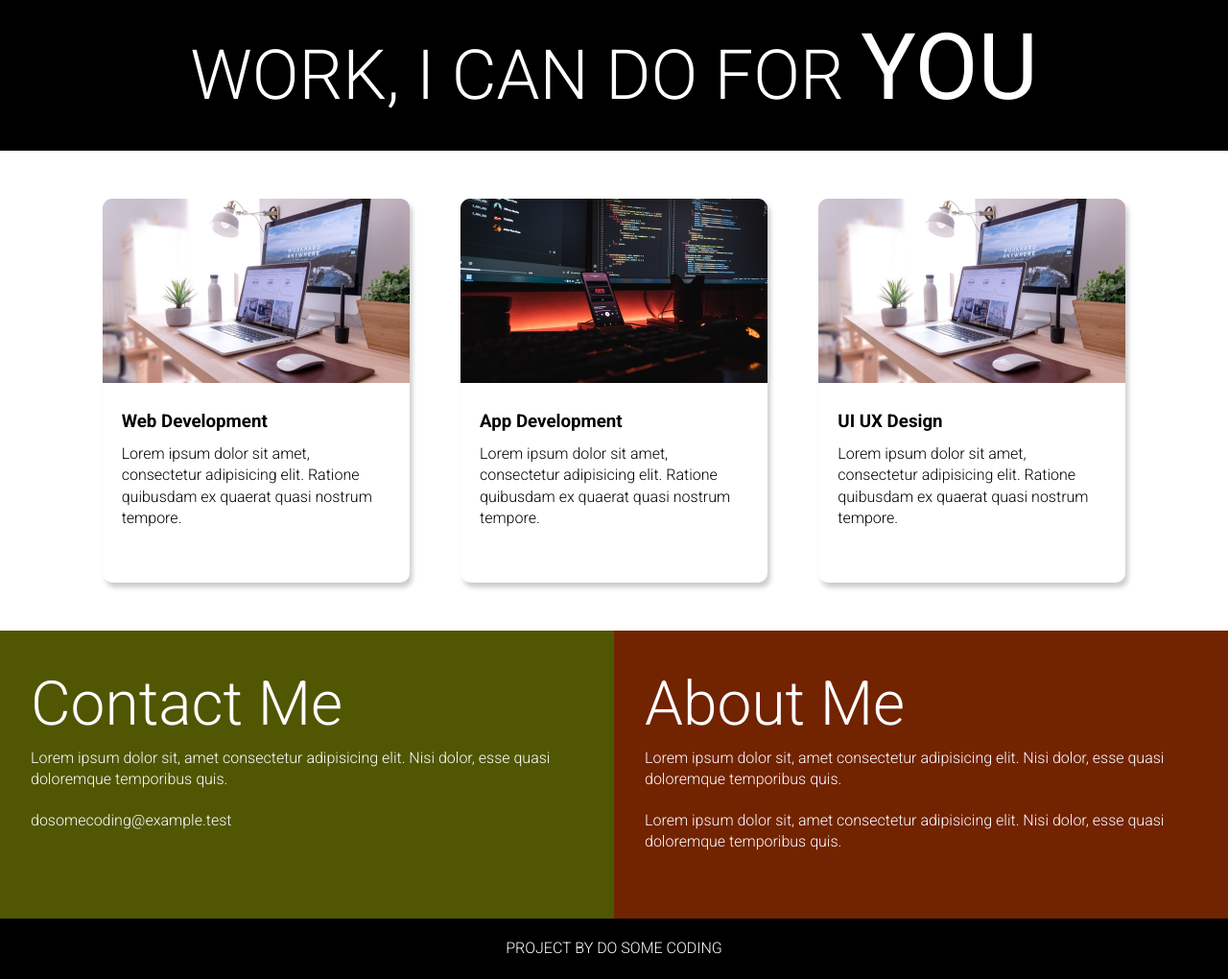
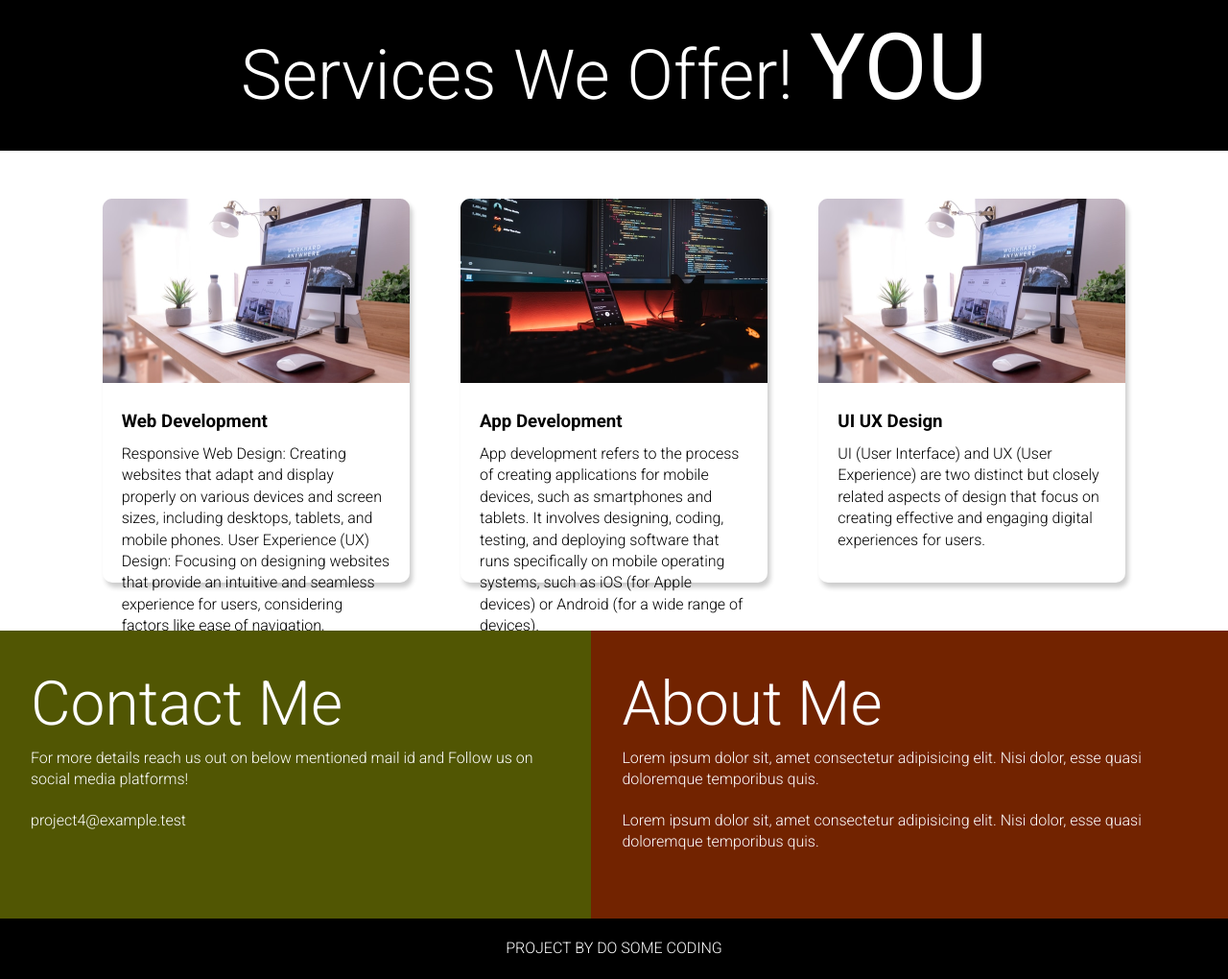
Before and after one commit to Sandeep0407-byte/Developer-Landing-Page, a plain HTML site: page index.html in a window 1280 px wide. Shown: the part 817-1837 px from the top of the page at 96% size. Drawn offline with Linux system fonts and the light colour scheme; files whose address does not match are found by name.

Commit message:
index.html

```diff
--- a/index.html
+++ b/index.html
@@ -11,11 +11,11 @@
     <section class="hero_section">
       <div class="text_container">
         <h2><span class="lg_text">Hi,</span> I am John Doe</h2>
-        <h1 class="lg_text">FULL STACK DEVELOPER</h1>
+        <h1 class="lg_text">FULL STACK DEVELOPER Services</h1>
       </div>
     </section>
     <section class="black_box">
-      <h2>WORK, I CAN DO FOR <span>YOU</span></h2>
+      <h2>Services We Offer! <span>YOU</span></h2>
     </section>
     <section class="work">
       <div class="grid_item">
@@ -26,8 +26,7 @@
           <div class="card_content">
             <h3>Web Development</h3>
             <p>
-              Lorem ipsum dolor sit amet, consectetur adipisicing elit. Ratione
-              quibusdam ex quaerat quasi nostrum tempore.
+              Responsive Web Design: Creating websites that adapt and display properly on various devices and screen sizes, including desktops, tablets, and mobile phones. User Experience (UX) Design: Focusing on designing websites that provide an intuitive and seamless experience for users, considering factors like ease of navigation, accessibility, and visual hierarchy.
             </p>
           </div>
         </div>
@@ -40,8 +39,7 @@
           <div class="card_content">
             <h3>App Development</h3>
             <p>
-              Lorem ipsum dolor sit amet, consectetur adipisicing elit. Ratione
-              quibusdam ex quaerat quasi nostrum tempore.
+              App development refers to the process of creating applications for mobile devices, such as smartphones and tablets. It involves designing, coding, testing, and deploying software that runs specifically on mobile operating systems, such as iOS (for Apple devices) or Android (for a wide range of devices).
             </p>
           </div>
         </div>
@@ -54,8 +52,7 @@
           <div class="card_content">
             <h3>UI UX Design</h3>
             <p>
-              Lorem ipsum dolor sit amet, consectetur adipisicing elit. Ratione
-              quibusdam ex quaerat quasi nostrum tempore.
+              UI (User Interface) and UX (User Experience) are two distinct but closely related aspects of design that focus on creating effective and engaging digital experiences for users.
             </p>
           </div>
         </div>
@@ -65,10 +62,9 @@
       <div class="contact">
         <h2>Contact Me</h2>
         <p>
-          Lorem ipsum dolor sit, amet consectetur adipisicing elit. Nisi dolor,
-          esse quasi doloremque temporibus quis.
+          For more details reach us out on below mentioned mail id and Follow us on social media platforms!
         </p>
-        <p>dosomecoding@example.test</p>
+        <p>project4@example.test</p>
       </div>
       <div class="about">
         <h2>About Me</h2>
```
